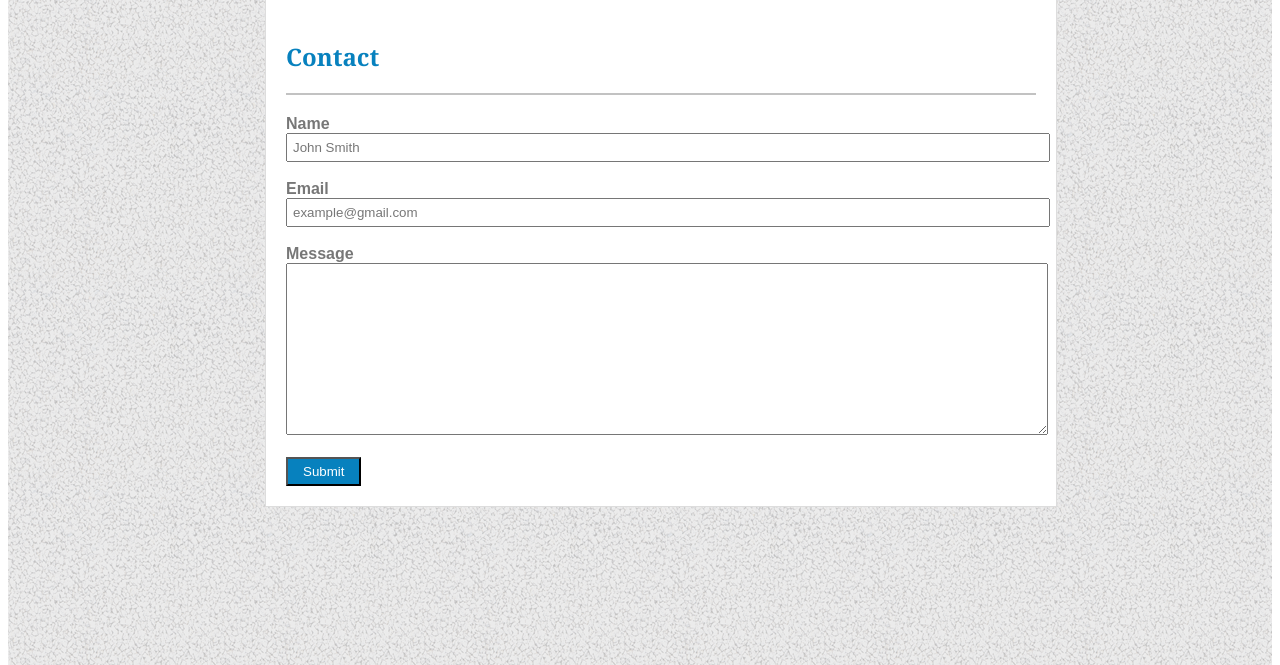
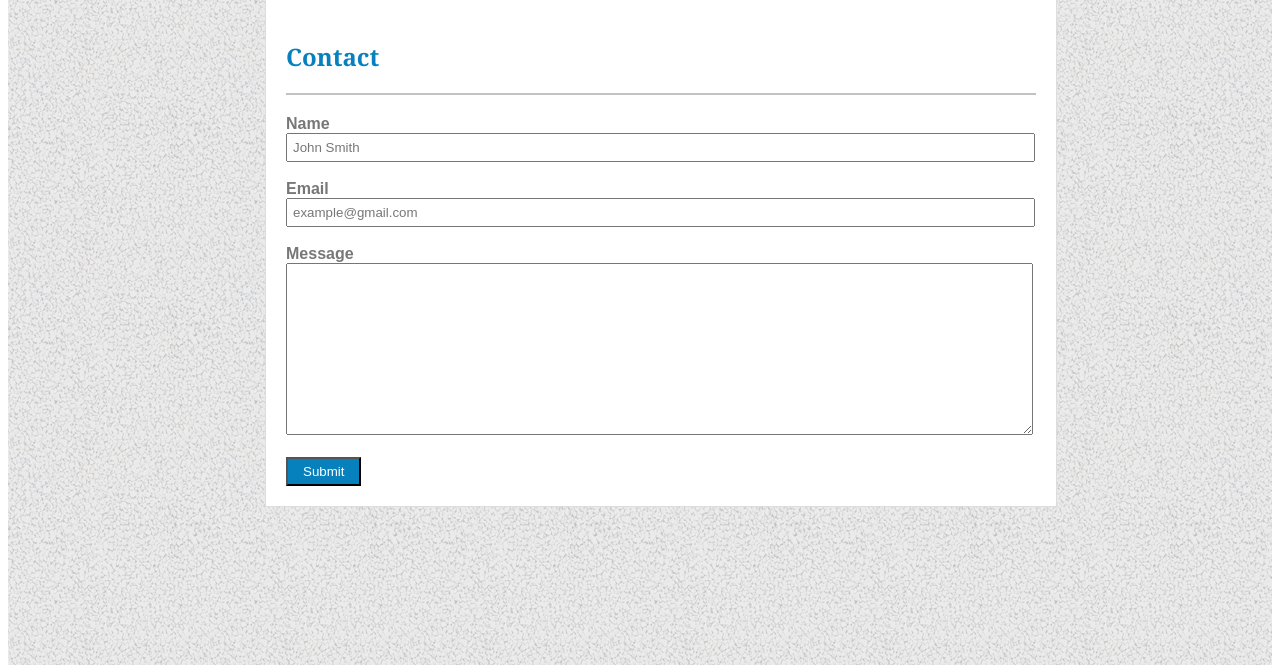
Before and after one commit to w3fl3x/Basic-Portfolio, a plain HTML site: page contact.html in a window 1280 px wide. Shown: the part 135-800 px from the top of the page. Drawn offline with Linux system fonts and the light colour scheme.

Commit message:
Changed text input area to 735px in contact.html.

```diff
--- a/assets/css/style.css
+++ b/assets/css/style.css
@@ -164,7 +164,7 @@ form {
 input, textarea {
     color: #777777;
     font-family: Arial, Helvetica, sans-serif;
-    width: 750px;
+    width: 735px;
     padding: 5px;
 }
 
```
